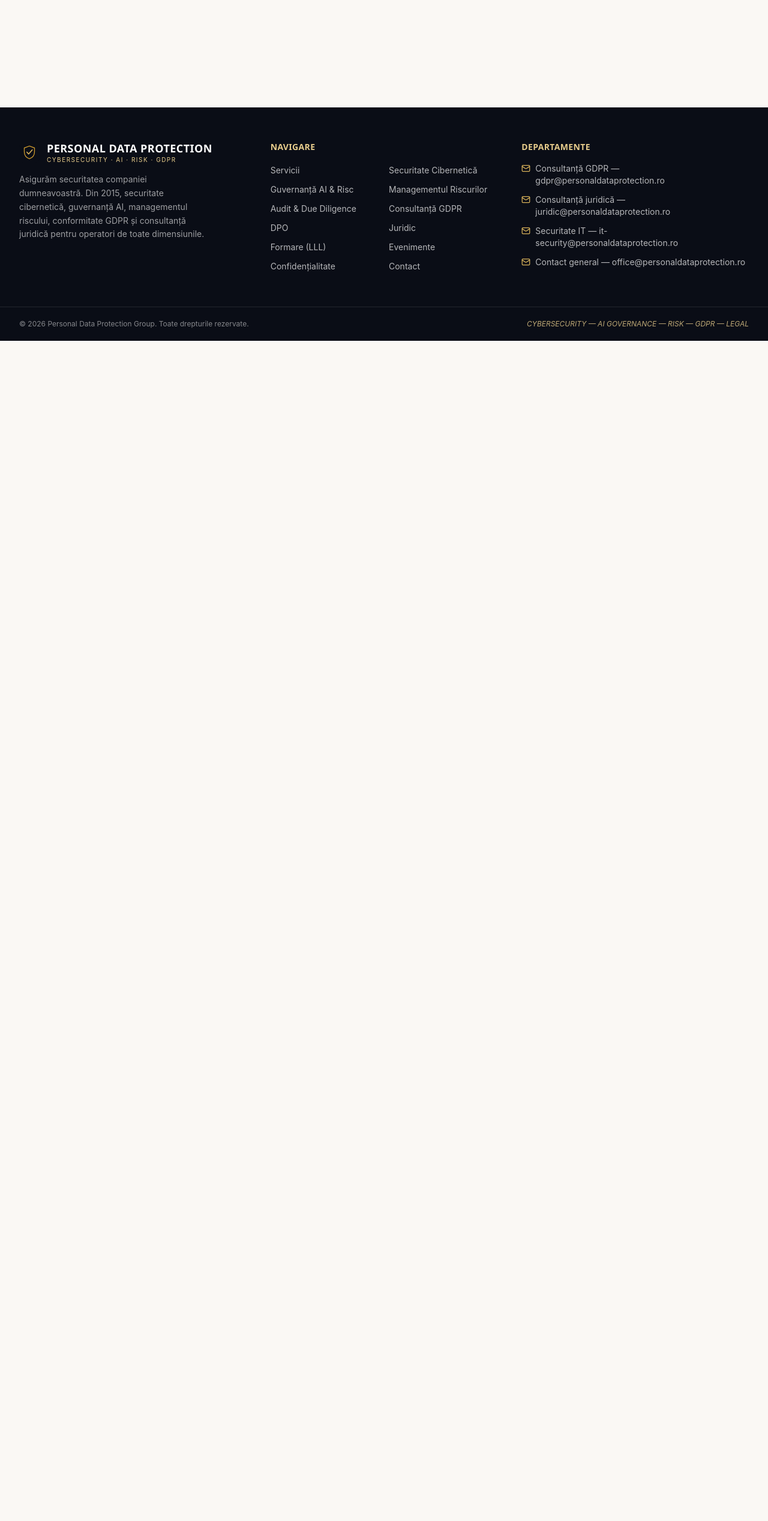
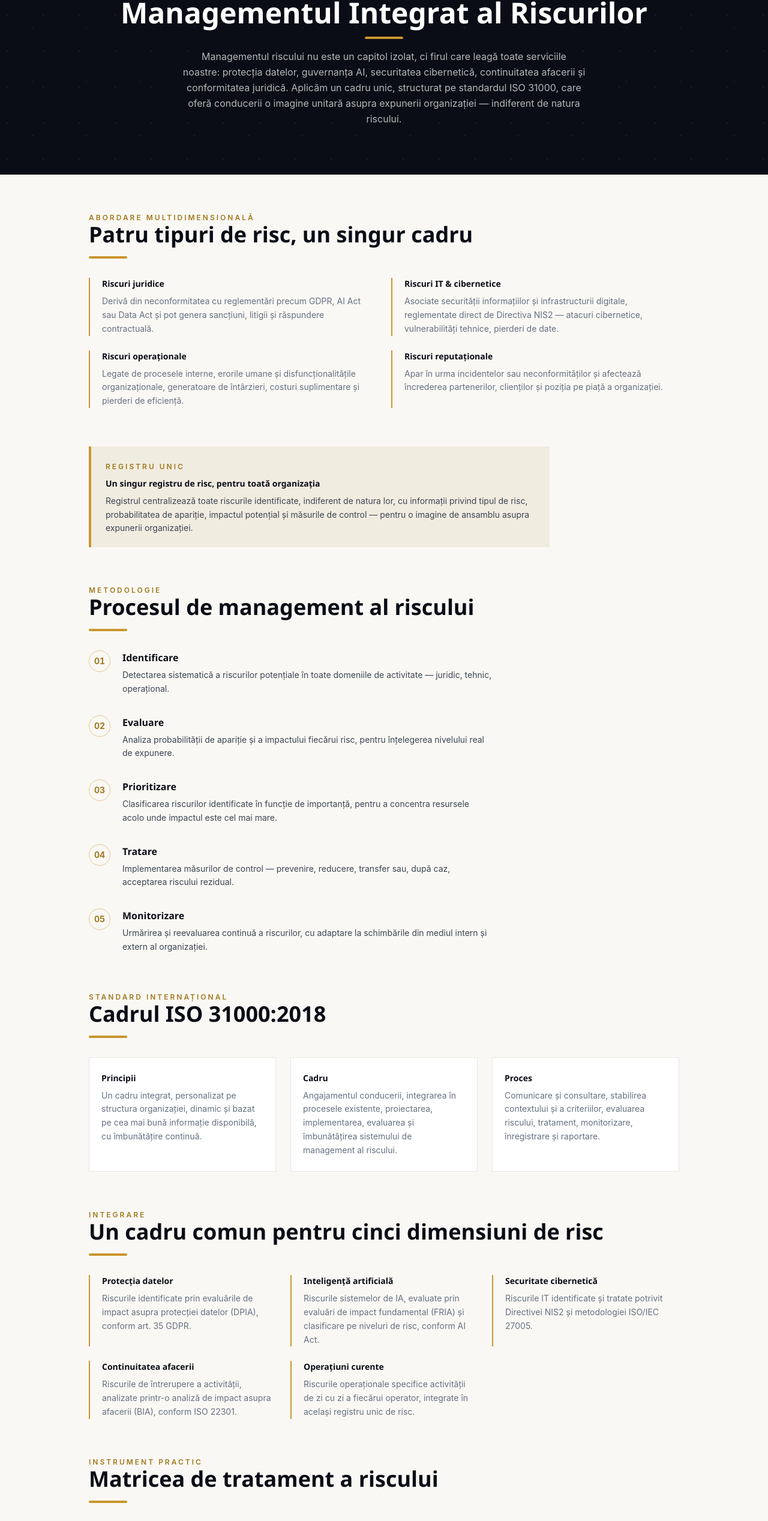
Before and after one commit to popacristianeduard-max/personal-data-protection-platform, a React (Vite) app: page /managementul-riscurilor in a window 1280 px wide. Shown: the part 232-2767 px from the top of the page at 60% size. Before the commit the page ends 800 px from the top, so only its background shows below. Built offline with nearby package versions, Linux system fonts and the light colour scheme; the HTML template or start-up script is replaced by a standard one.

Commit message:
Add Managementul Riscurilor page, cross-link from Guvernanță Digitală

```diff
--- a/src/pages/GuvernantaDigitala.tsx
+++ b/src/pages/GuvernantaDigitala.tsx
@@ -1,13 +1,15 @@
 import PageHero from "../components/PageHero"
 import SectionHeading from "../components/SectionHeading"
-import { ExternalLink } from "lucide-react"
-import { useLocale, useContent } from "../LocaleContext"
+import { Link } from "react-router-dom"
+import { ArrowRight, ExternalLink } from "lucide-react"
+import { useLocale, useContent, useLocalizedLink } from "../LocaleContext"
 import { ui } from "../ui"
 
 export default function GuvernantaDigitala() {
   const locale = useLocale()
   const { digitalGovernanceIntro, aiActAreas, nis2Areas, governanceStandards, euResources } = useContent()
   const t = ui[locale].guvernantaDigitala
+  const toLocale = useLocalizedLink()
 
   return (
     <div>
@@ -53,6 +55,20 @@ export default function GuvernantaDigitala() {
       </section>
 
       <section className="mx-auto max-w-3xl px-5 py-16">
+        <div className="border-l-4 border-gold-500 bg-paper-100 px-6 py-5">
+          <span className="eyebrow">{t.riskEyebrow}</span>
+          <h3 className="mt-2 text-sm font-bold text-navy-950">{t.riskTitle}</h3>
+          <p className="mt-2 text-sm leading-relaxed text-slate-700">{t.riskBody}</p>
+          <Link
+            to={toLocale("/managementul-riscurilor")}
+            className="mt-4 inline-flex items-center gap-1.5 text-xs font-bold uppercase tracking-wide text-gold-600 hover:text-gold-700 transition-colors"
+          >
+            {t.riskLinkLabel} <ArrowRight size={13} />
+          </Link>
+        </div>
+      </section>
+
+      <section className="mx-auto max-w-3xl px-5 pb-16">
         <SectionHeading eyebrow={t.resourcesEyebrow} title={t.resourcesTitle} />
         <p className="mt-4 text-sm text-slate-500 text-center max-w-xl mx-auto leading-relaxed">{t.resourcesBody}</p>
         <div className="mt-8 space-y-3">
--- /dev/null
+++ b/src/pages/ManagementulRiscurilor.tsx
@@ -0,0 +1,143 @@
+import PageHero from "../components/PageHero"
+import SectionHeading from "../components/SectionHeading"
+import NumberedList from "../components/NumberedList"
+import { Link } from "react-router-dom"
+import { ArrowRight } from "lucide-react"
+import { useLocale, useContent, useLocalizedLink } from "../LocaleContext"
+import { ui } from "../ui"
+
+export default function ManagementulRiscurilor() {
+  const locale = useLocale()
+  const {
+    riskManagementIntro,
+    riskTypes,
+    riskMethodologySteps,
+    riskFrameworkPillars,
+    riskIntegrationAreas,
+    riskBenefits,
+  } = useContent()
+  const t = ui[locale].managementulRiscurilor
+  const toLocale = useLocalizedLink()
+
+  const matrixRows = [
+    { impact: t.matrixLow, cells: [t.matrixAccept, t.matrixMonitor, t.matrixReduce] },
+    { impact: t.matrixMedium, cells: [t.matrixMonitor, t.matrixReduce, t.matrixReducePriority] },
+    { impact: t.matrixHigh, cells: [t.matrixReduce, t.matrixReducePriority, t.matrixEliminate] },
+  ]
+
+  return (
+    <div>
+      <PageHero eyebrow={t.heroEyebrow} title={t.heroTitle} lede={riskManagementIntro} />
+
+      <section className="mx-auto max-w-5xl px-5 py-16">
+        {/* Risk types */}
+        <SectionHeading eyebrow={t.typesEyebrow} title={t.typesTitle} center={false} />
+        <div className="mt-8 grid gap-6 sm:grid-cols-2">
+          {riskTypes.map((r) => (
+            <div key={r.title} className="border-l-2 border-gold-500 pl-5">
+              <h3 className="text-sm font-semibold text-navy-950">{r.title}</h3>
+              <p className="mt-2 text-sm leading-relaxed text-slate-500">{r.body}</p>
+            </div>
+          ))}
+        </div>
+
+        {/* Unified register */}
+        <div className="mt-16 max-w-3xl border-l-4 border-gold-500 bg-paper-100 px-6 py-5">
+          <span className="eyebrow">{t.registerEyebrow}</span>
+          <h3 className="mt-2 text-sm font-bold text-navy-950">{t.registerTitle}</h3>
+          <p className="mt-2 text-sm leading-relaxed text-slate-700">{t.registerBody}</p>
+        </div>
+
+        {/* Methodology */}
+        <SectionHeading eyebrow={t.methodologyEyebrow} title={t.methodologyTitle} center={false} className="mt-16" />
+        <div className="mt-8 max-w-2xl">
+          <NumberedList items={riskMethodologySteps} />
+        </div>
+
+        {/* ISO 31000 framework */}
+        <SectionHeading eyebrow={t.frameworkEyebrow} title={t.frameworkTitle} center={false} className="mt-16" />
+        <div className="mt-8 grid gap-6 sm:grid-cols-3">
+          {riskFrameworkPillars.map((p) => (
+            <div key={p.title} className="bg-white border border-navy-950/10 px-5 py-6">
+              <h3 className="text-sm font-bold text-navy-950">{p.title}</h3>
+              <p className="mt-2 text-sm leading-relaxed text-slate-500">{p.body}</p>
+            </div>
+          ))}
+        </div>
+
+        {/* Integration across dimensions */}
+        <SectionHeading eyebrow={t.integrationEyebrow} title={t.integrationTitle} center={false} className="mt-16" />
+        <div className="mt-8 grid gap-6 sm:grid-cols-2 lg:grid-cols-3">
+          {riskIntegrationAreas.map((a) => (
+            <div key={a.title} className="border-l-2 border-gold-500 pl-5">
+              <h3 className="text-sm font-semibold text-navy-950">{a.title}</h3>
+              <p className="mt-2 text-sm leading-relaxed text-slate-500">{a.body}</p>
+            </div>
+          ))}
+        </div>
+
+        {/* Treatment matrix */}
+        <SectionHeading eyebrow={t.matrixEyebrow} title={t.matrixTitle} center={false} className="mt-16" />
+        <div className="mt-8 overflow-x-auto">
+          <table className="w-full min-w-[480px] border-collapse text-sm">
+            <thead>
+              <tr>
+                <th className="border border-navy-950/10 bg-paper-100 px-4 py-3 text-left text-xs font-bold uppercase tracking-wide text-navy-950">
+                  {t.matrixImpactLabel} / {t.matrixProbabilityLabel}
+                </th>
+                <th className="border border-navy-950/10 bg-paper-100 px-4 py-3 text-xs font-bold uppercase tracking-wide text-navy-950">
+                  {t.matrixLow}
+                </th>
+                <th className="border border-navy-950/10 bg-paper-100 px-4 py-3 text-xs font-bold uppercase tracking-wide text-navy-950">
+                  {t.matrixMedium}
+                </th>
+                <th className="border border-navy-950/10 bg-paper-100 px-4 py-3 text-xs font-bold uppercase tracking-wide text-navy-950">
+                  {t.matrixHigh}
+                </th>
+              </tr>
+            </thead>
+            <tbody>
+              {matrixRows.map((row) => (
+                <tr key={row.impact}>
+                  <th className="border border-navy-950/10 bg-paper-100 px-4 py-3 text-left text-xs font-bold uppercase tracking-wide text-navy-950">
+                    {row.impact}
+                  </th>
+                  {row.cells.map((c, i) => (
+                    <td key={i} className="border border-navy-950/10 px-4 py-3 text-center text-slate-700">
+                      {c}
+                    </td>
+                  ))}
+                </tr>
+              ))}
+            </tbody>
+          </table>
+        </div>
+      </section>
+
+      {/* Benefits — dark band */}
+      <section className="bg-navy-950 py-16">
+        <div className="mx-auto max-w-6xl px-5">
+          <SectionHeading eyebrow={t.benefitsEyebrow} title={t.benefitsTitle} light />
+          <div className="grid gap-6 sm:grid-cols-2 lg:grid-cols-4 mt-10">
+            {riskBenefits.map((b) => (
+              <div key={b.title} className="border border-white/15 px-6 py-7 hover:border-gold-400/60 transition-colors">
+                <h3 className="text-sm font-bold text-white">{b.title}</h3>
+                <p className="mt-2.5 text-sm leading-relaxed text-white/60">{b.body}</p>
+              </div>
+            ))}
+          </div>
+        </div>
+      </section>
+
+      {/* CTA */}
+      <section className="mx-auto max-w-3xl px-5 py-16">
+        <div className="bg-navy-950 p-8 text-center">
+          <p className="text-sm text-white/80">{t.ctaText}</p>
+          <Link to={toLocale("/contact")} className="btn-gold mt-4 inline-flex">
+            {t.ctaButton} <ArrowRight size={16} />
+          </Link>
+        </div>
+      </section>
+    </div>
+  )
+}
--- a/src/pages/Servicii.tsx
+++ b/src/pages/Servicii.tsx
@@ -11,6 +11,7 @@ import {
   Building2,
   BookOpen,
   Users,
+  Gauge,
 } from "lucide-react"
 import PageHero from "../components/PageHero"
 import { useLocale, useContent, useLocalizedLink } from "../LocaleContext"
@@ -19,6 +20,7 @@ import { ui } from "../ui"
 const serviceIcons: Record<string, typeof ShieldAlert> = {
   "it-security": ShieldAlert,
   "guvernanta-digitala": Cpu,
+  "managementul-riscurilor": Gauge,
   audit: ClipboardCheck,
   consultanta: ShieldCheck,
   dpo: Fingerprint,
```
